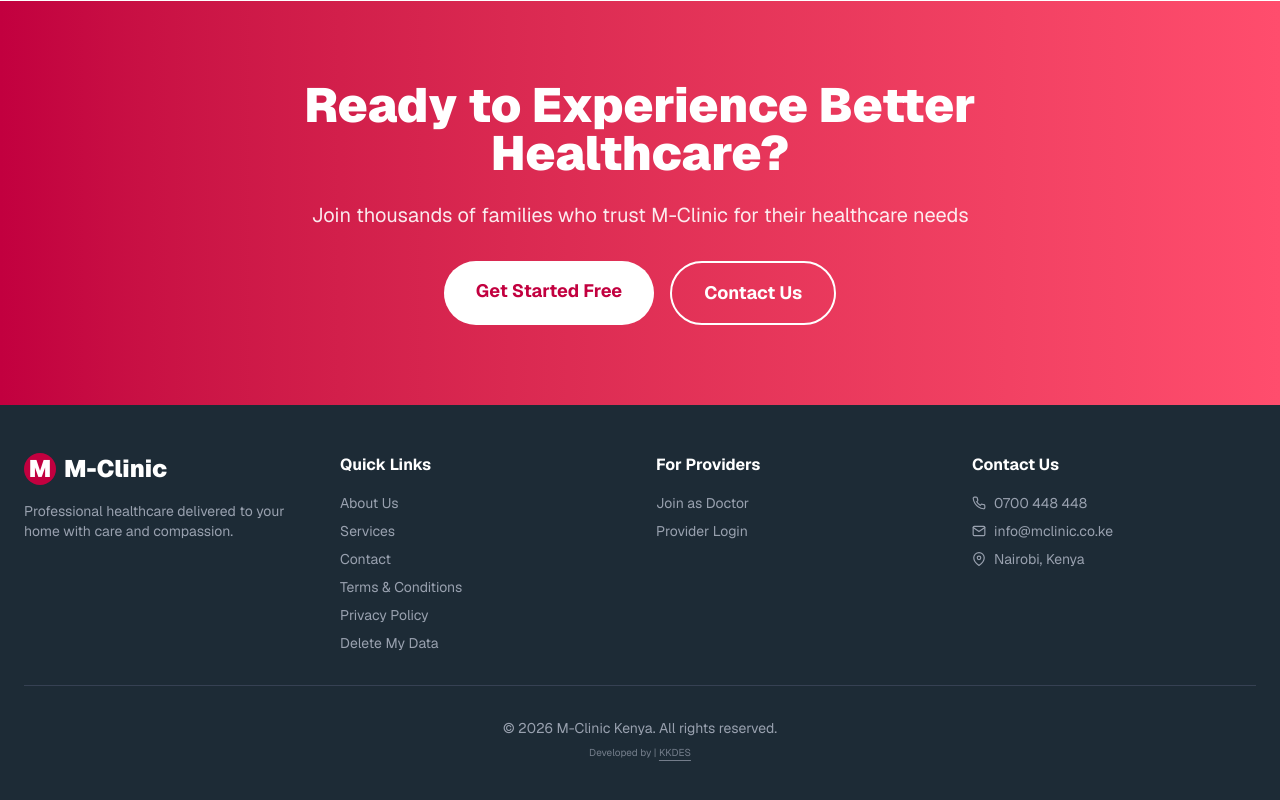
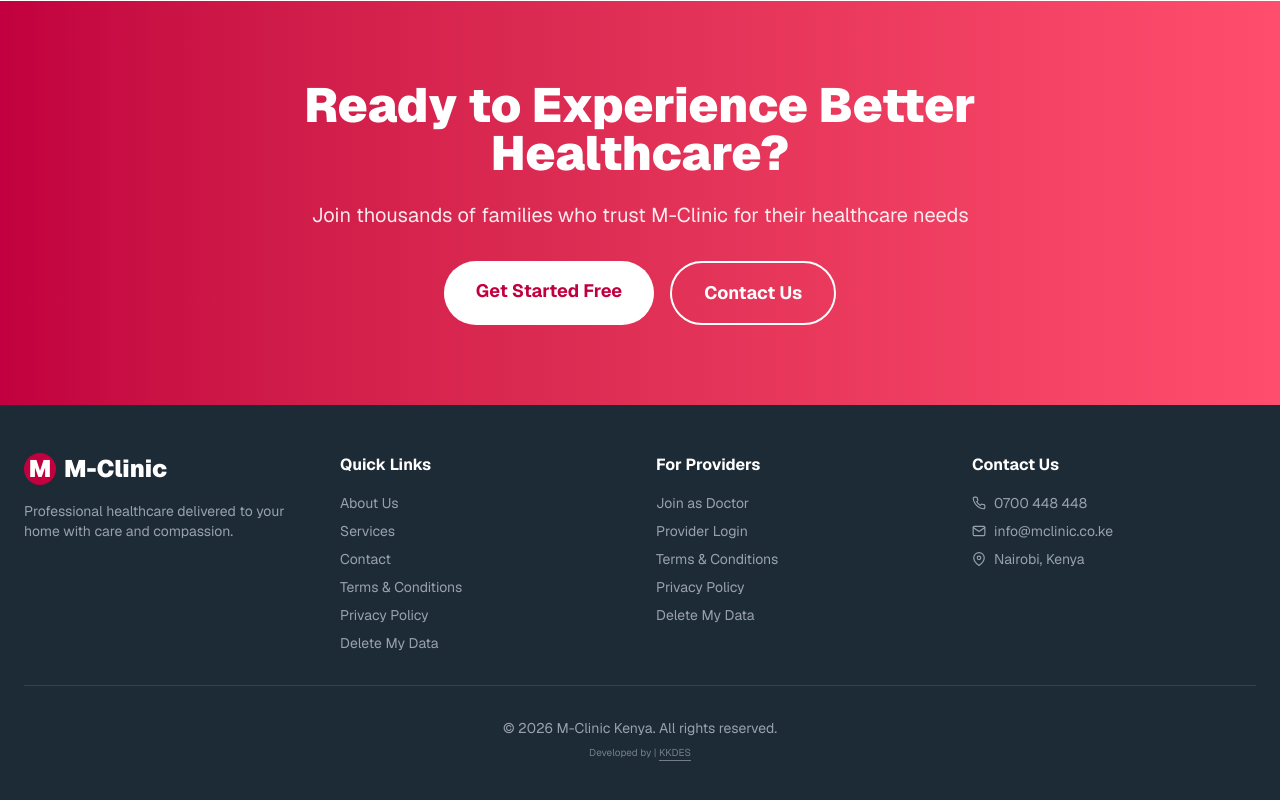
Before and after one commit to Alee24/mclinic, a Next.js app in the folder apps/web/: page / in a window 1280 px wide. Shown: the part 3766-4566 px from the top of the page. Built offline with nearby package versions, Linux system fonts and the light colour scheme.

Commit message:
fix: resolve syntax error in privacy page and add links to providers column in footer

```diff
--- a/apps/web/src/app/privacy/page.tsx
+++ b/apps/web/src/app/privacy/page.tsx
@@ -33,7 +33,8 @@ export default function PrivacyPolicyPage() {
                                 <li><strong>Camera & Media:</strong> Access to your camera and gallery to allow you to upload medical documents and take profile photos.</li>
                                 <li><strong>Audio & Microphone:</strong> Used exclusively for telemedicine video consultations between you and your healthcare provider.</li>
                             </ul>
-                        </section>
+                        </div>
+                    </section>
 
                     <section>
                         <h2 className="text-2xl font-black text-gray-900 dark:text-white mb-6 flex items-center gap-3">
--- a/apps/web/src/components/landing/Footer.tsx
+++ b/apps/web/src/components/landing/Footer.tsx
@@ -24,7 +24,7 @@ export default function Footer() {
                             <Link href="/about" className="block hover:text-white">About Us</Link>
                             <Link href="/services" className="block hover:text-white">Services</Link>
                             <Link href="/contact" className="block hover:text-white">Contact</Link>
-                            <Link href="/terms" className="block hover:text-white">Terms & Conditions</Link>
+                            <Link href="/terms-and-conditions" className="block hover:text-white">Terms & Conditions</Link>
                             <Link href="/privacy" className="block hover:text-white">Privacy Policy</Link>
                             <Link href="/data-deletion" className="block hover:text-white">Delete My Data</Link>
                         </div>
@@ -35,6 +35,9 @@ export default function Footer() {
                         <div className="space-y-2 text-sm text-gray-400">
                             <Link href="/register/doctor" className="block hover:text-white">Join as Doctor</Link>
                             <Link href="/login" className="block hover:text-white">Provider Login</Link>
+                            <Link href="/terms-and-conditions" className="block hover:text-white">Terms & Conditions</Link>
+                            <Link href="/privacy" className="block hover:text-white">Privacy Policy</Link>
+                            <Link href="/data-deletion" className="block hover:text-white">Delete My Data</Link>
                         </div>
                     </div>
 
```
